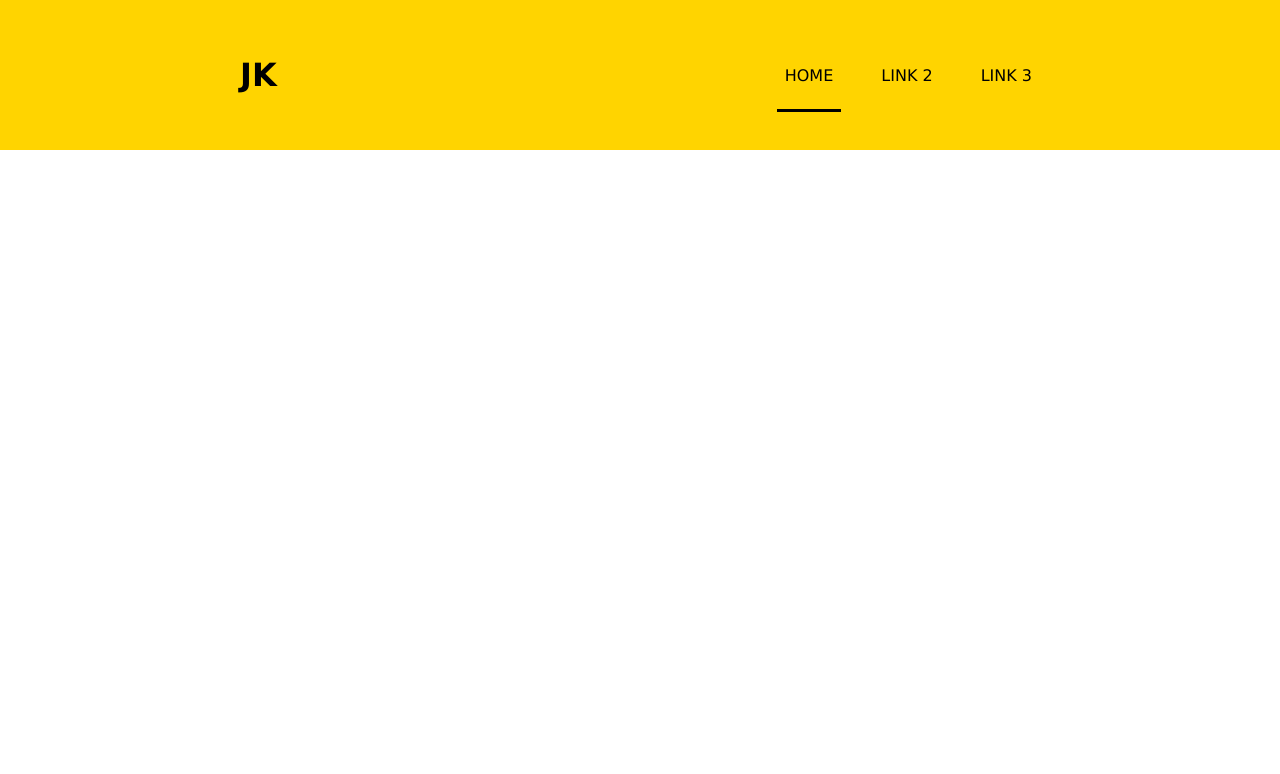
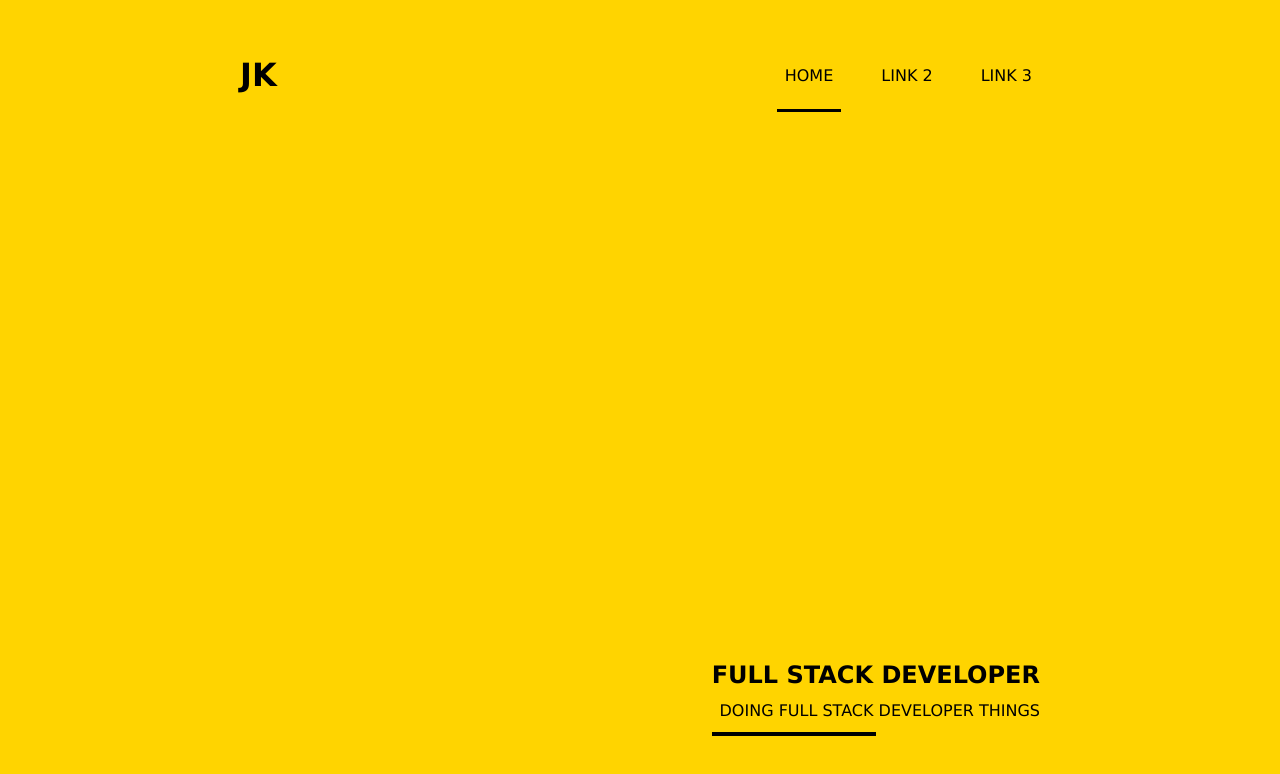
Before and after one commit to JamesAKing/portfolio, a React (Create React App) app: page / in a window 1280 px wide. Shown: the top 774 px of the page. Built offline with nearby package versions, Linux system fonts and the light colour scheme.

Commit message:
finished inital design idea for hero section

```diff
--- /dev/null
+++ b/src/components/hero/Hero.js
@@ -0,0 +1,19 @@
+import './Hero.scss';
+
+function Hero() {
+
+    return (
+        <section className="hero">
+            <div className="hero__content">
+                <div className="hero__heading">
+                    <h1 className="hero__text">FULL STACK DEVELOPER</h1>
+                    <p className="hero__text">DOING FULL STACK DEVELOPER THINGS</p>
+                    <div className="hero__line"></div>
+                </div>
+            </div>
+        </section>
+    );
+
+}
+
+export default Hero;
--- /dev/null
+++ b/src/components/hero/Hero.scss
@@ -0,0 +1,44 @@
+@use "../../styles/mixins" as *;
+@use "../../styles/variables" as *;
+
+.hero {
+    @include container-default;
+    height: calc(100vh - 150px);
+    min-height: 400px;
+    background-color: $color-background;
+
+    &__content {
+        @include content-default;
+        position: relative;
+    }
+
+    &__heading {
+        text-align: end;
+        position: absolute;
+        bottom: 4rem;
+        right: $pg-padding-mobile;
+
+        @include mobile {
+            width: 60%;
+        }
+
+        @include tablet {
+            width: auto;
+            right: $pg-padding-tablet;
+        }
+
+        @include desktop {
+            right: 0;
+        }
+    }
+
+    &__text {
+        margin-bottom: 0.75rem;
+    }
+
+    &__line {
+        background-color: $color-text;
+        width: 50%;
+        height: 0.25rem;
+    }
+}
--- a/src/pages/home/index.js
+++ b/src/pages/home/index.js
@@ -1,9 +1,11 @@
 import './index.scss';
+import Hero from '../../components/hero/Hero';
 
 function HomePage() {
 
     return (
-        <main>
+        <main className="home-pg">
+            <Hero />
         </main>
     );
 
--- a/src/pages/home/index.scss
+++ b/src/pages/home/index.scss
@@ -1,5 +1,5 @@
 @use "../../styles/mixins" as *;
 
-.home-page {
-    @include container-default;
+.home-pg {
+    @include page-default;
 }
--- a/src/styles/_mixins.scss
+++ b/src/styles/_mixins.scss
@@ -23,7 +23,7 @@
 @mixin page-default {
     width: 100%;
     min-width: $screen-mobile;
-    min-height: 100vh;
+    min-height: calc(100vh - 150px);
 }
 
 @mixin container-default {
@@ -32,18 +32,18 @@
     justify-content: center;
 
     @include mobile {
-        padding-left: 1rem;
-        padding-right: 1rem;
+        padding-left: $pg-padding-mobile;
+        padding-right: $pg-padding-mobile;
     }
 
     @include tablet {
-        padding-left: 1.5rem;
-        padding-right: 1.5rem;
+        padding-left: $pg-padding-tablet;
+        padding-right: $pg-padding-tablet;
     }
 
     @include desktop {
-        padding-left: auto;
-        padding-right: auto;
+        padding-left: $pg-padding-desktop;
+        padding-right: $pg-padding-desktop;
     }
 }
 
--- a/src/styles/_variables.scss
+++ b/src/styles/_variables.scss
@@ -2,6 +2,12 @@
 $screen-mobile: 320px;
 $screen-tablet: 780px;
 $screen-desktop: 1280px;
+
+$pg-padding-mobile: 1rem;
+$pg-padding-tablet: 1.5rem;
+$pg-padding-desktop: auto;
+
+
 
 // COLOURS
 $color-background: #FFD400;
```
